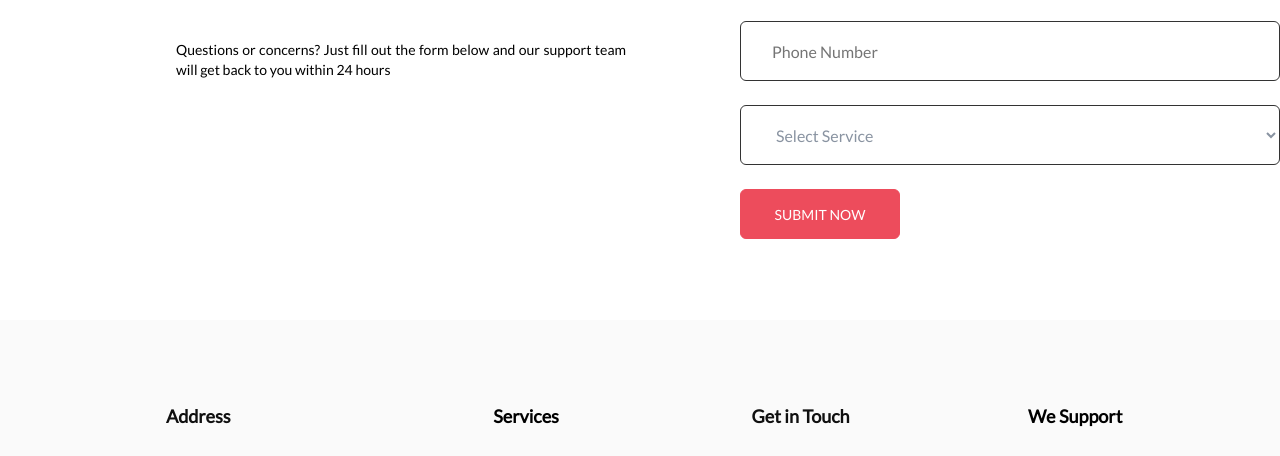
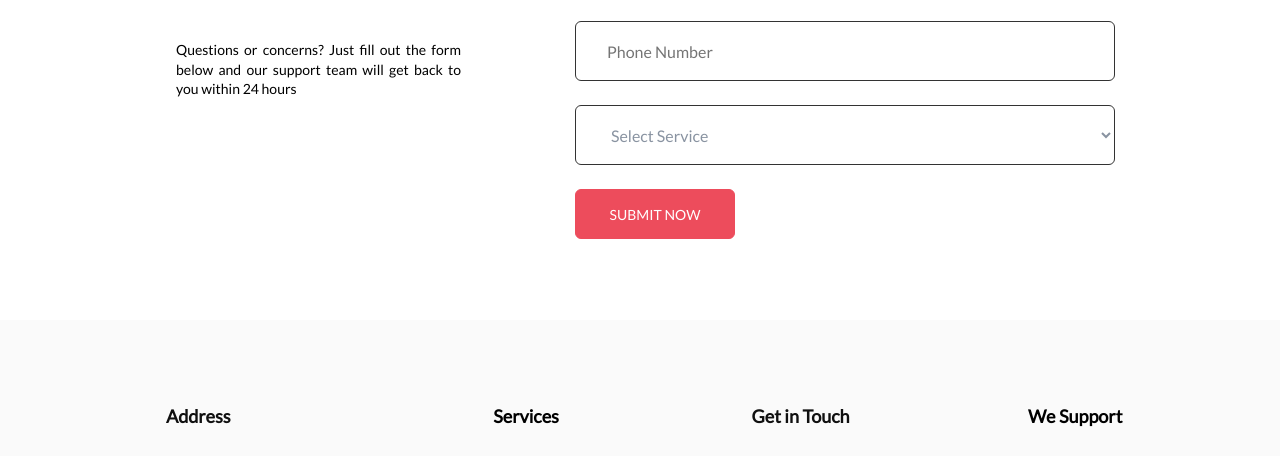
Before and after one commit to baziuk931/baziuk931_HW4.github.io, a plain HTML site: page index.html in a window 1280 px wide. Shown: the part 680-1136 px from the top of the page. Drawn offline with Linux system fonts and the light colour scheme.

Commit message:
margin updated

```diff
--- a/style.css
+++ b/style.css
@@ -262,6 +262,7 @@ form {
     width: 540px;
     height: 500px;
     margin-top: 117px;
+    margin-right: 165px;
 
 
 
```
